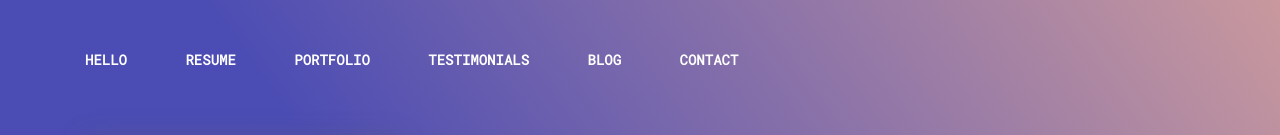
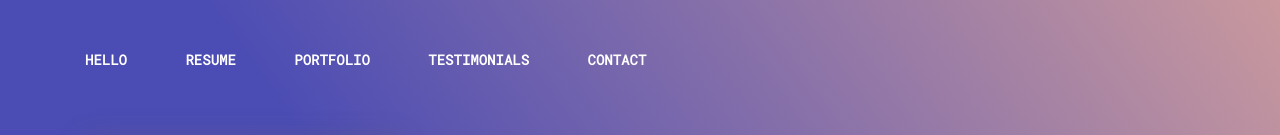
Before and after one commit to techwatchdog/gutheras, a plain HTML site: page index.html in a window 1280 px wide. Shown: the top 135 px of the page. Drawn offline with Linux system fonts and the light colour scheme.

Commit message:
Add files via upload

```diff
--- a/index.html
+++ b/index.html
@@ -37,7 +37,6 @@
               <li><a href="#resume">Resume</a></li>
               <li><a href="#portfolio">Portfolio</a></li>
               <li><a href="#testimonials">testimonials</a></li>
-              <li><a href="#blog">blog</a></li>
               <li><a href="#contact">Contact</a></li>
             </ul>
           </nav>
@@ -63,7 +62,6 @@
           <li><a href="#resume">Resume</a></li>
           <li><a href="#portfolio">Portfolio</a></li>
           <li><a href="#testimonials">testimonials</a></li>
-          <li><a href="#blog">blog</a></li>
           <li><a href="#contact">Contact</a></li>
         </ul>
       </nav>
```
